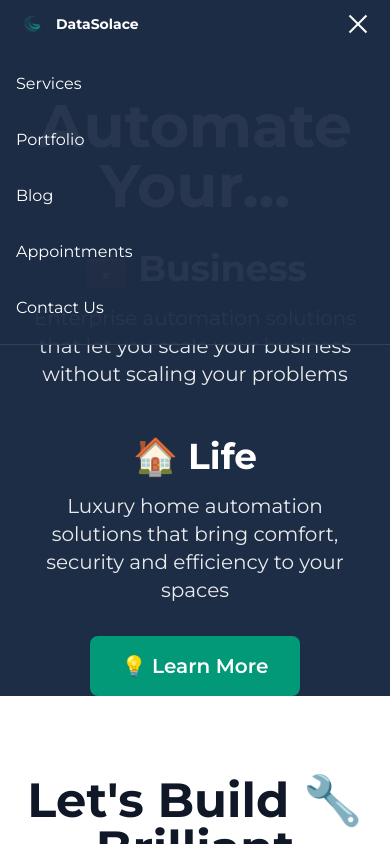
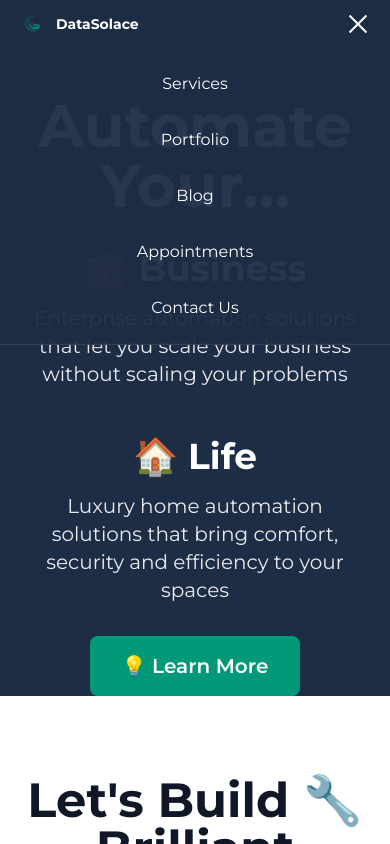
Before and after one commit to DataSolace/datasolace.com, a Next.js app: page / in a window 390 px wide. Both pictures are taken after a click on the button "Toggle menu". Shown: the top 844 px of the page. Built offline with nearby package versions, Linux system fonts and the light colour scheme.

Commit message:
style: center text in mobile menu dropdown of Header component
- Update the mobile menu dropdown in the Header component to center-align text for improved aesthetics and readability on smaller screens.

```diff
--- a/src/components/Header.tsx
+++ b/src/components/Header.tsx
@@ -101,7 +101,7 @@ export default function Header({ currentPage }: HeaderProps) {
 
       {/* Mobile Menu Dropdown */}
       <div className={`lg:hidden absolute top-full left-0 right-0 bg-[var(--brand-blue)]/95 backdrop-blur-sm border-b border-white/10 transition-all duration-300 ${isMenuOpen ? 'opacity-100 visible' : 'opacity-0 invisible'}`}>
-        <nav className="px-4 py-4 space-y-4">
+        <nav className="px-4 py-4 space-y-4 text-center">
           <Link
             href="/services"
             onClick={closeMenu}
```
